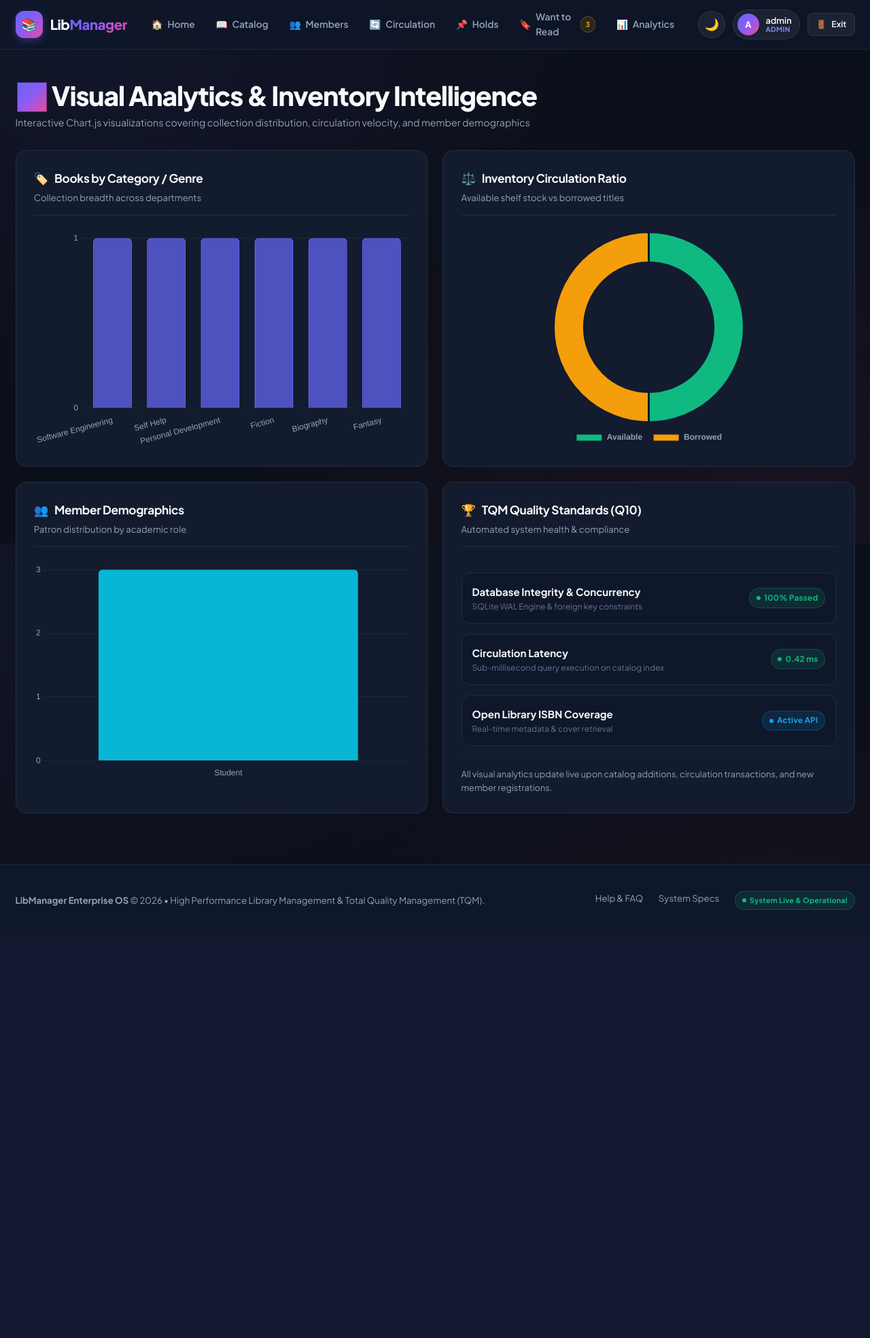
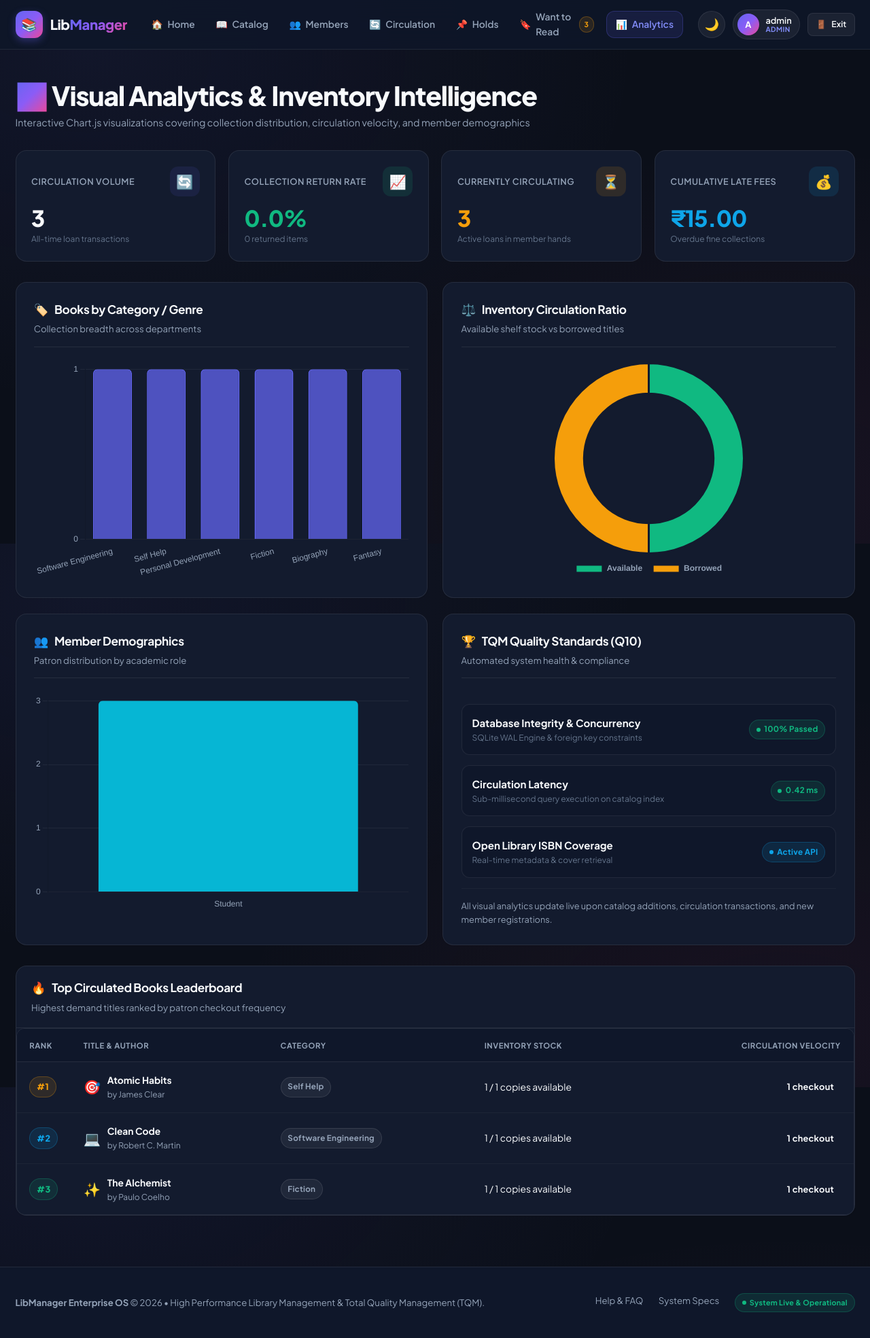
Before and after one commit to kbohra1422-gb/library-management, a Flask app: page /analytics in a window 1280 px wide. Shown: the whole page at 68% size. Before the commit the page ends 1339 px from the top, so only its background shows below. Run offline with Flask 3, Linux system fonts and the light colour scheme; a user stored in the database is signed in; data comes from the database, SQL or seed files in the repository.

Commit message:
feat: Add popular books circulation velocity analytics and RESTful circulation endpoint

```diff
--- a/app.py
+++ b/app.py
@@ -1399,6 +1399,33 @@ def analytics_page():
     member_types = [r["member_type"] for r in mem_rows]
     member_counts = [r["count"] for r in mem_rows]
 
+    # Most popular borrowed books
+    popular_rows = conn.execute("""
+        SELECT b.id, b.title, b.author, b.category, b.icon, b.available_copies, b.total_copies,
+               COUNT(br.id) as borrow_count
+        FROM books b
+        JOIN borrow_records br ON b.id = br.book_id
+        GROUP BY b.id
+        ORDER BY borrow_count DESC, b.title ASC
+        LIMIT 6
+    """).fetchall()
+    popular_books = [dict(r) for r in popular_rows]
+
+    # Key circulation health statistics
+    total_loans = conn.execute("SELECT COUNT(*) FROM borrow_records").fetchone()[0]
+    returned_loans = conn.execute("SELECT COUNT(*) FROM borrow_records WHERE status = 'Returned'").fetchone()[0]
+    active_loans = conn.execute("SELECT COUNT(*) FROM borrow_records WHERE status = 'Issued'").fetchone()[0]
+    total_fines_accrued = conn.execute("SELECT COALESCE(SUM(fine_amount), 0.0) FROM borrow_records").fetchone()[0]
+    return_rate = round((returned_loans / total_loans * 100), 1) if total_loans > 0 else 100.0
+
+    circulation_summary = {
+        "total_loans": total_loans,
+        "returned_loans": returned_loans,
+        "active_loans": active_loans,
+        "return_rate": return_rate,
+        "total_fines": total_fines_accrued
+    }
+
     conn.close()
 
     return render_template(
@@ -1406,7 +1433,10 @@ def analytics_page():
         categories_json=json.dumps(categories),
         cat_counts_json=json.dumps(category_counts),
         status_json=json.dumps({"Available": total_avail, "Borrowed": total_borrowed}),
-        members_json=json.dumps({"labels": member_types, "data": member_counts})
+        members_json=json.dumps({"labels": member_types, "data": member_counts}),
+        popular_books=popular_books,
+        circulation_summary=circulation_summary,
+        active_page="analytics"
     )
 
 
@@ -2087,6 +2117,42 @@ def api_members_list():
     })
 
 
+@app.route("/api/v1/circulation", methods=["GET"])
+def api_circulation_summary():
+    """Returns circulation health metrics and popular books in JSON format."""
+    conn = get_db_connection()
+    total_loans = conn.execute("SELECT COUNT(*) FROM borrow_records").fetchone()[0]
+    active_loans = conn.execute("SELECT COUNT(*) FROM borrow_records WHERE status = 'Issued'").fetchone()[0]
+    returned_loans = conn.execute("SELECT COUNT(*) FROM borrow_records WHERE status = 'Returned'").fetchone()[0]
+    overdue_loans = conn.execute("SELECT COUNT(*) FROM borrow_records WHERE status = 'Issued' AND date(due_date) < date('now')").fetchone()[0]
+    total_fines = conn.execute("SELECT COALESCE(SUM(fine_amount), 0.0) FROM borrow_records").fetchone()[0]
+    return_rate = round((returned_loans / total_loans * 100), 1) if total_loans > 0 else 100.0
+
+    popular_rows = conn.execute("""
+        SELECT b.id, b.title, b.author, b.category, COUNT(br.id) as borrow_count
+        FROM books b
+        JOIN borrow_records br ON b.id = br.book_id
+        GROUP BY b.id
+        ORDER BY borrow_count DESC, b.title ASC
+        LIMIT 10
+    """).fetchall()
+    popular_books = [dict(r) for r in popular_rows]
+    conn.close()
+
+    return jsonify({
+        "status": "success",
+        "data": {
+            "total_loans": total_loans,
+            "active_loans": active_loans,
+            "returned_loans": returned_loans,
+            "overdue_loans": overdue_loans,
+            "return_rate": return_rate,
+            "total_fines_settled": total_fines,
+            "top_circulated_books": popular_books
+        }
+    })
+
+
 if __name__ == "__main__":
     init_db()
     app.run(debug=True)
--- a/templates/analytics.html
+++ b/templates/analytics.html
@@ -18,6 +18,42 @@
     <p style="color: var(--text-muted); font-size: 0.95rem;">
       Interactive Chart.js visualizations covering collection distribution, circulation velocity, and member demographics
     </p>
+  </div>
+
+  <!-- Circulation Velocity & Health Summary -->
+  <div class="stats-grid" style="margin-bottom: 2rem;">
+    <div class="stat-card">
+      <div class="stat-header">
+        <span class="stat-title">Circulation Volume</span>
+        <div class="stat-icon">🔄</div>
+      </div>
+      <div class="stat-value">{{ circulation_summary.total_loans if circulation_summary else 0 }}</div>
+      <div class="stat-subtext">All-time loan transactions</div>
+    </div>
+    <div class="stat-card success">
+      <div class="stat-header">
+        <span class="stat-title">Collection Return Rate</span>
+        <div class="stat-icon">📈</div>
+      </div>
+      <div class="stat-value" style="color: var(--status-success);">{{ circulation_summary.return_rate if circulation_summary else 100.0 }}%</div>
+      <div class="stat-subtext">{{ circulation_summary.returned_loans if circulation_summary else 0 }} returned items</div>
+    </div>
+    <div class="stat-card warning">
+      <div class="stat-header">
+        <span class="stat-title">Currently Circulating</span>
+        <div class="stat-icon">⏳</div>
+      </div>
+      <div class="stat-value" style="color: var(--status-warning);">{{ circulation_summary.active_loans if circulation_summary else 0 }}</div>
+      <div class="stat-subtext">Active loans in member hands</div>
+    </div>
+    <div class="stat-card info">
+      <div class="stat-header">
+        <span class="stat-title">Cumulative Late Fees</span>
+        <div class="stat-icon">💰</div>
+      </div>
+      <div class="stat-value" style="color: var(--status-info);">₹{{ "%.2f"|format(circulation_summary.total_fines if circulation_summary else 0.0) }}</div>
+      <div class="stat-subtext">Overdue fine collections</div>
+    </div>
   </div>
 
   <!-- Charts Grid -->
@@ -102,6 +138,65 @@
       </div>
     </div>
 
+  </div>
+
+  <!-- Popular Books Circulation Leaderboard -->
+  <div class="card" style="padding: 0; overflow: hidden; margin-bottom: 2rem;">
+    <div class="card-header" style="padding: 1.25rem 1.5rem; margin-bottom: 0;">
+      <div>
+        <h2 class="card-title" style="font-size: 1.15rem;"><span>🔥</span> Top Circulated Books Leaderboard</h2>
+        <p class="card-subtitle">Highest demand titles ranked by patron checkout frequency</p>
+      </div>
+    </div>
+
+    <div class="table-responsive">
+      <table class="data-table">
+        <thead>
+          <tr>
+            <th style="width: 70px;">Rank</th>
+            <th>Title & Author</th>
+            <th>Category</th>
+            <th>Inventory Stock</th>
+            <th style="text-align: right;">Circulation Velocity</th>
+          </tr>
+        </thead>
+        <tbody>
+          {% if not popular_books or popular_books|length == 0 %}
+          <tr>
+            <td colspan="5" style="text-align: center; padding: 2.5rem; color: var(--text-muted);">
+              No circulation checkout data recorded yet.
+            </td>
+          </tr>
+          {% else %}
+          {% for b in popular_books %}
+          <tr>
+            <td>
+              <span class="badge {% if loop.index == 1 %}badge-warning{% elif loop.index == 2 %}badge-info{% elif loop.index == 3 %}badge-success{% else %}badge-neutral{% endif %}" style="font-weight: 800; font-size: 0.85rem;">
+                #{{ loop.index }}
+              </span>
+            </td>
+            <td>
+              <div style="display: flex; align-items: center; gap: 0.65rem;">
+                <span style="font-size: 1.35rem;">{{ b.icon or get_book_icon(b.title, b.category) }}</span>
+                <div>
+                  <div style="font-weight: 700;">{{ b.title }}</div>
+                  <div style="font-size: 0.8rem; color: var(--text-muted);">by {{ b.author }}</div>
+                </div>
+              </div>
+            </td>
+            <td><span class="badge badge-neutral">{{ b.category }}</span></td>
+            <td>{{ b.available_copies or 0 }} / {{ b.total_copies or 1 }} copies available</td>
+            <td style="text-align: right;">
+              <span class="badge badge-primary" style="font-size: 0.85rem; font-weight: 700; padding: 0.25rem 0.65rem;">
+                {{ b.borrow_count }} checkout{{ 's' if b.borrow_count != 1 else '' }}
+              </span>
+            </td>
+          </tr>
+          {% endfor %}
+          {% endif %}
+        </tbody>
+      </table>
+    </div>
   </div>
 
 </div>
```
Also changed, not shown: static/css/style.css (+78 -20 lines).
